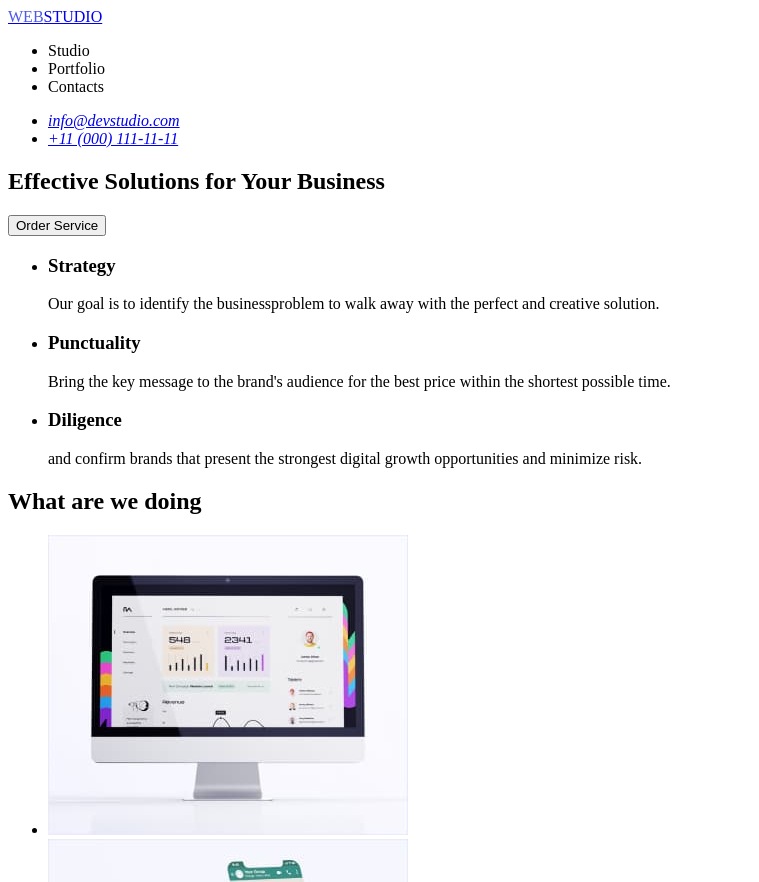
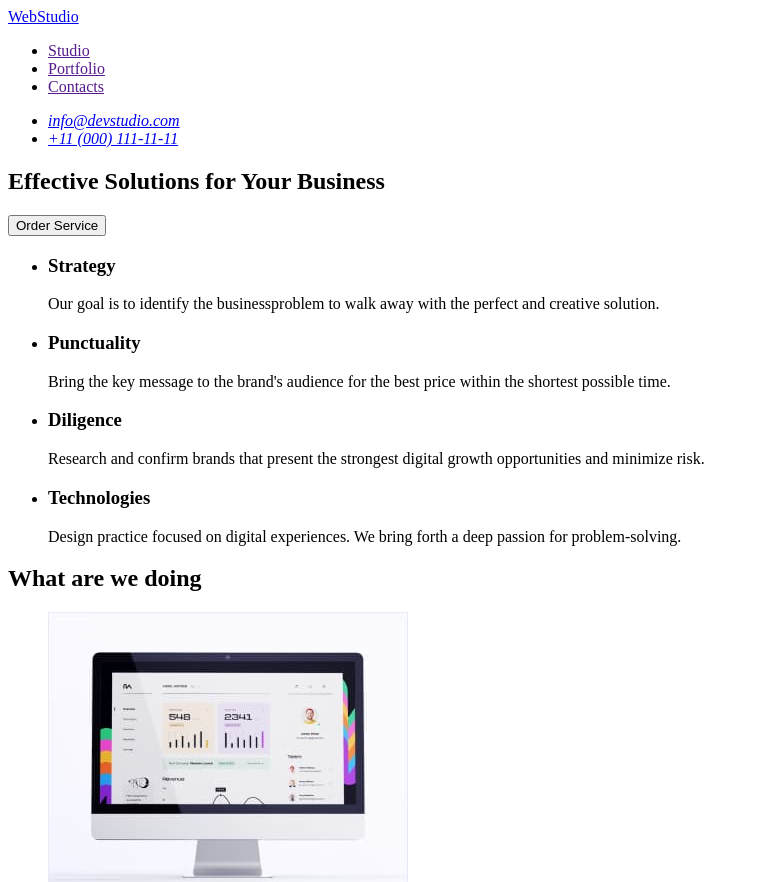
Before and after one commit to darellba/goit-markup-hw-01, a plain HTML site: page index.html in a window 1280 px wide. Shown: the top 882 px of the page, without its empty margins (0-759 px from the left). Drawn offline with Linux system fonts and the light colour scheme.

Commit message:
Update index.html

```diff
--- a/index.html
+++ b/index.html
@@ -7,12 +7,12 @@
   </head>
   <body>
     <header>
-      <a href="./index.html"> <span style="color: #4d5ae5">WEB</span>STUDIO </a>
+      <a href="./index.html">WebStudio</a>
       <nav>
         <ul>
-          <li><a href=""></a>Studio</li>
-          <li><a href=""></a>Portfolio</li>
-          <li><a href=""></a>Contacts</li>
+          <li><a href="">Studio</a></li>
+          <li><a href="">Portfolio</a></li>
+          <li><a href="">Contacts</a></li>
         </ul>
       </nav>
       <address>
@@ -43,7 +43,6 @@
           </li>
           <li>
             <h3>Punctuality</h3>
-
             <p>
               Bring the key message to the brand's audience for the best price
               within the shortest possible time.
@@ -51,10 +50,16 @@
           </li>
           <li>
             <h3>Diligence</h3>
-
             <p>
-              and confirm brands that present the strongest digital growth
-              opportunities and minimize risk.
+              Research and confirm brands that present the strongest digital
+              growth opportunities and minimize risk.
+            </p>
+          </li>
+          <li>
+            <h3>Technologies</h3>
+            <p>
+              Design practice focused on digital experiences. We bring forth a
+              deep passion for problem-solving.
             </p>
           </li>
         </ul>
@@ -105,7 +110,7 @@
     </main>
 
     <footer>
-      <a href="./index.html">WEBSTUDIO </a>
+      <a href="./index.html">WebStudio</a>
       <p>
         Increase the flow of customers and sales for your business with digital
         marketing & growth solutions.
```
